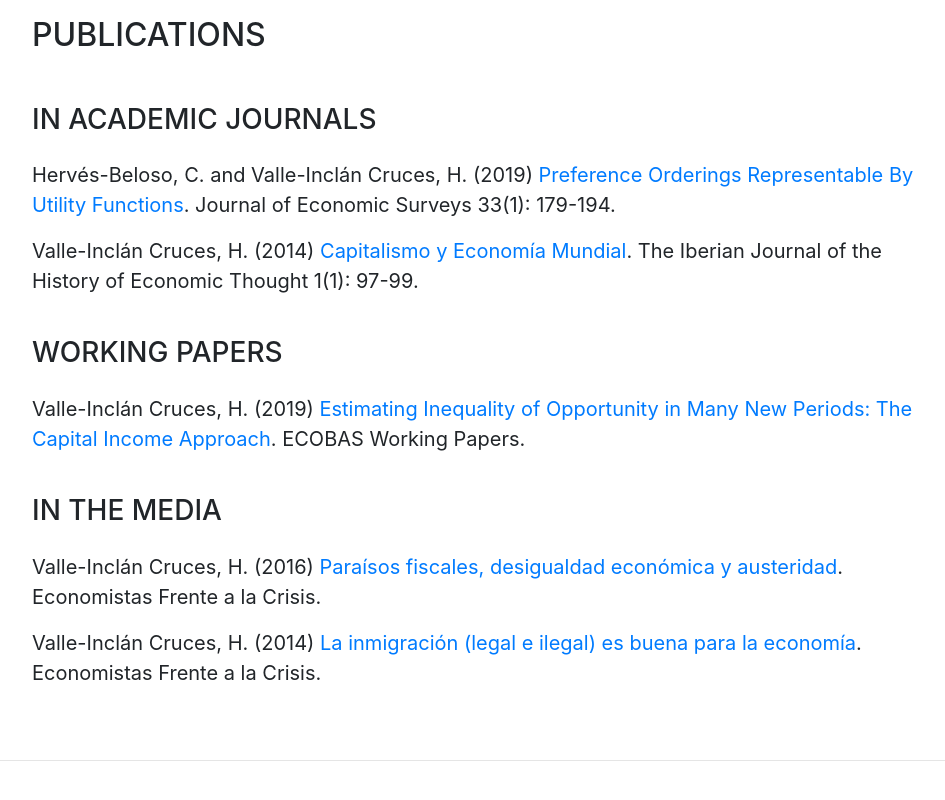
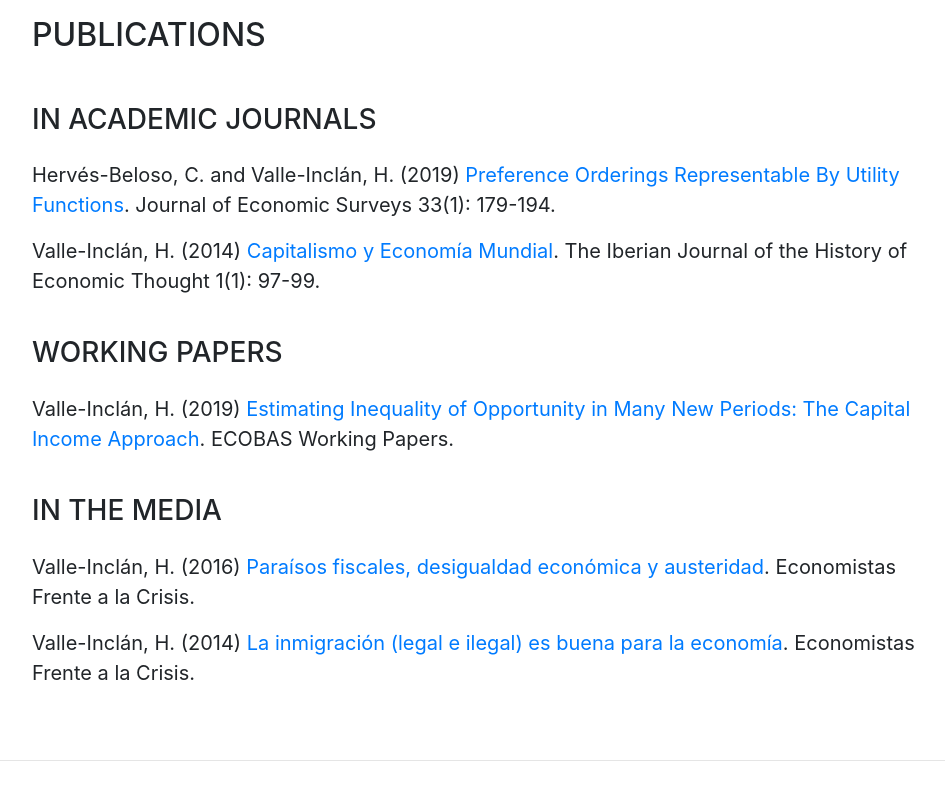
Before and after one commit to hugobaltasar/web-page, a website with bundled scripts: page hvalle-inclan/index.html in a window 1280 px wide. Shown: the part 841-1641 px from the top of the page, without its empty margins (288-1233 px from the left). Built offline with nearby package versions, Linux system fonts and the light colour scheme; a web font is replaced by a local one.

Commit message:
removing Cruces

```diff
--- a/hvalle-inclan/index.html
+++ b/hvalle-inclan/index.html
@@ -8,7 +8,7 @@
     <meta name="description" content="">
     <meta name="author" content="">
 
-    <title>Hugo del Valle-Inclan Cruces</title>
+    <title>Hugo del Valle-Inclan</title>
 
     <!-- Bootstrap core CSS -->
     <link href="vendor/bootstrap/css/bootstrap.min.css" rel="stylesheet">
@@ -27,7 +27,7 @@
 
     <nav class="navbar navbar-expand-lg navbar-dark bg-primary fixed-top" id="sideNav">
       <a class="navbar-brand js-scroll-trigger" href="#page-top">
-        <span class="d-block d-lg-none">Hugo del Valle-Inclán Cruces</span>
+        <span class="d-block d-lg-none">Hugo del Valle-Inclán</span>
         <span class="d-none d-lg-block">
           <img class="img-fluid img-profile rounded-circle mx-auto mb-2" src="img/profile.jpg" alt="">
         </span>
@@ -66,7 +66,7 @@
           </p>
           <p class="lead mb-3">My research interests lie in the theories of distributive justice, data analysis and coding. Currently I am working on the measurement of (in)equality of opportunity.
           </p>
-          <p class="lead mb-5">You can find my CV <a href="cv/CV H del Valle-Inclán Cruces.pdf" target="cv">here</a>.
+          <p class="lead mb-5">You can find my CV <a href="cv/CV H del Valle-Inclán.pdf" target="cv">here</a>.
           </p>
           <div class="social-icons">
             <a href="https://www.researchgate.net/profile/Hugo_Cruces2" target="researchgate">
@@ -88,7 +88,7 @@
         <div class="my-auto">
           <h2 class="mb-5">Curriculum Vitae</h2>
 
-          <embed src="cv/CV H del Valle-Inclán Cruces.pdf" width="1450" height="800"
+          <embed src="cv/CV H del Valle-Inclán.pdf" width="1450" height="800"
            type='application/pdf'/>
         </div>
     </section> -->
@@ -103,14 +103,14 @@
 
           <div class="resume-item d-flex flex-column flex-md-row">
             <div class="resume-content mr-auto">
-              <p class="lead mb-3">Hervés-Beloso, C. and Valle-Inclán Cruces, H. (2019) <a href="https://onlinelibrary.wiley.com/doi/full/10.1111/joes.12259" target="continuous">Preference Orderings Representable By Utility Functions</a>. Journal of Economic Surveys 33(1): 179-194.
+              <p class="lead mb-3">Hervés-Beloso, C. and Valle-Inclán, H. (2019) <a href="https://onlinelibrary.wiley.com/doi/full/10.1111/joes.12259" target="continuous">Preference Orderings Representable By Utility Functions</a>. Journal of Economic Surveys 33(1): 179-194.
               </p>
             </div>
           </div>
 
           <div class="resume-item d-flex flex-column flex-md-row mb-4">
             <div class="resume-content mr-auto">
-              <p class="lead mb-3">Valle-Inclán Cruces, H. (2014) <a href="http://revistas.ucm.es/index.php/IJHE/article/view/46650/43798" target="capitalismo">Capitalismo y Economía Mundial</a>. The Iberian Journal of the History of Economic Thought 1(1): 97-99.
+              <p class="lead mb-3">Valle-Inclán, H. (2014) <a href="http://revistas.ucm.es/index.php/IJHE/article/view/46650/43798" target="capitalismo">Capitalismo y Economía Mundial</a>. The Iberian Journal of the History of Economic Thought 1(1): 97-99.
               </p>
             </div>
           </div>
@@ -119,7 +119,7 @@
 
           <div class="resume-item d-flex flex-column flex-md-row mb-4">
             <div class="resume-content mr-auto">
-              <p class="lead mb-3">Valle-Inclán Cruces, H. (2019) <a href="http://ecobas.webs.uvigo.es/wk/2019-01_Del-Valle-Inclan-Estimating-inequality-of-opportunity-ECOBAS.pdf" target="iopk">Estimating Inequality of Opportunity in Many New Periods: The Capital Income Approach</a>. ECOBAS Working Papers.
+              <p class="lead mb-3">Valle-Inclán, H. (2019) <a href="http://ecobas.webs.uvigo.es/wk/2019-01_Del-Valle-Inclan-Estimating-inequality-of-opportunity-ECOBAS.pdf" target="iopk">Estimating Inequality of Opportunity in Many New Periods: The Capital Income Approach</a>. ECOBAS Working Papers.
               </p>
             </div>
           </div>
@@ -128,14 +128,14 @@
 
           <div class="resume-item d-flex flex-column flex-md-row">
             <div class="resume-content mr-auto">
-              <p class="lead mb-3">Valle-Inclán Cruces, H. (2016) <a href="https://economistasfrentealacrisis.com/paraisos-fiscales-desigualdad-economica-y-austeridad/" target="paraisos">Paraísos fiscales, desigualdad económica y austeridad</a>. Economistas Frente a la Crisis.
+              <p class="lead mb-3">Valle-Inclán, H. (2016) <a href="https://economistasfrentealacrisis.com/paraisos-fiscales-desigualdad-economica-y-austeridad/" target="paraisos">Paraísos fiscales, desigualdad económica y austeridad</a>. Economistas Frente a la Crisis.
               </p>
             </div>
           </div>
 
           <div class="resume-item d-flex flex-column flex-md-row">
             <div class="resume-content mr-auto">
-              <p class="lead mb-3">Valle-Inclán Cruces, H. (2014) <a href="https://economistasfrentealacrisis.com/la-inmigracion-legal-e-ilegal-es-buena-para-la-economia/" target="inmigracion">La inmigración (legal e ilegal) es buena para la economía</a>. Economistas Frente a la Crisis.
+              <p class="lead mb-3">Valle-Inclán, H. (2014) <a href="https://economistasfrentealacrisis.com/la-inmigracion-legal-e-ilegal-es-buena-para-la-economia/" target="inmigracion">La inmigración (legal e ilegal) es buena para la economía</a>. Economistas Frente a la Crisis.
               </p>
             </div>
           </div>
```
Also changed, not shown: 2 other files.
